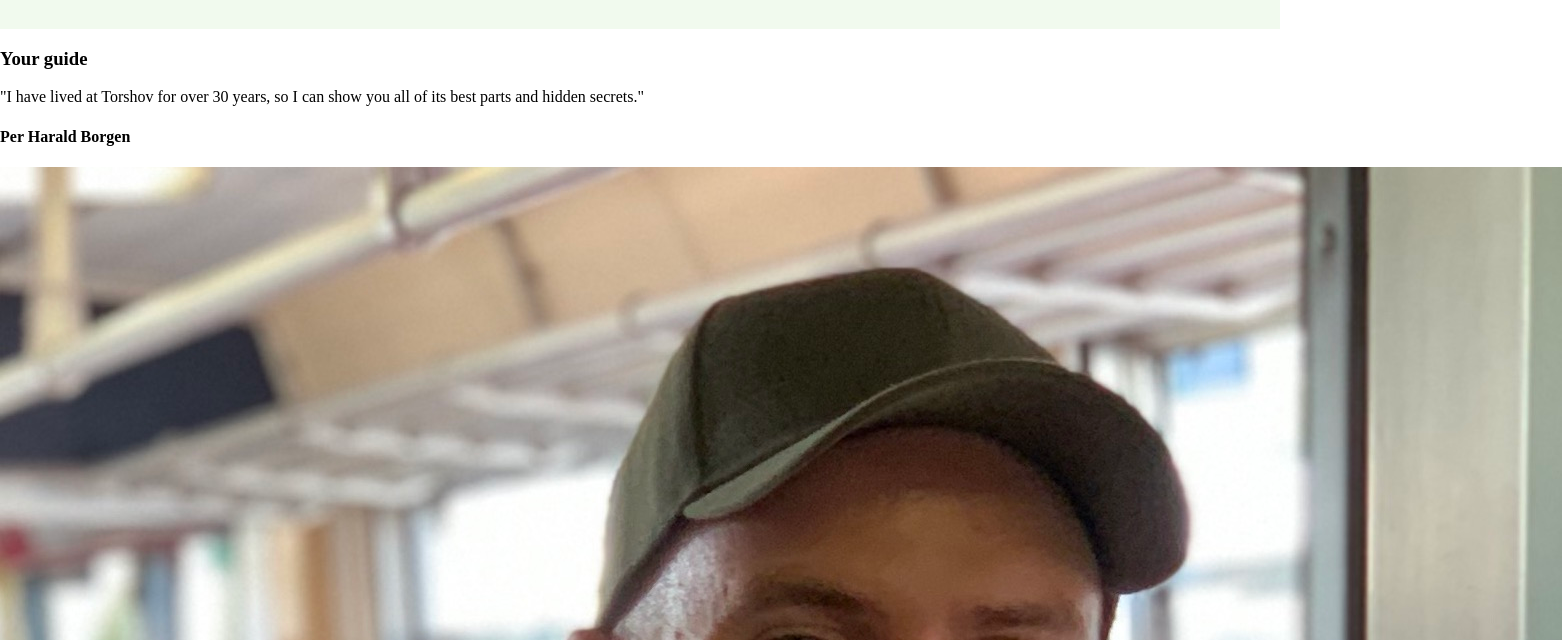
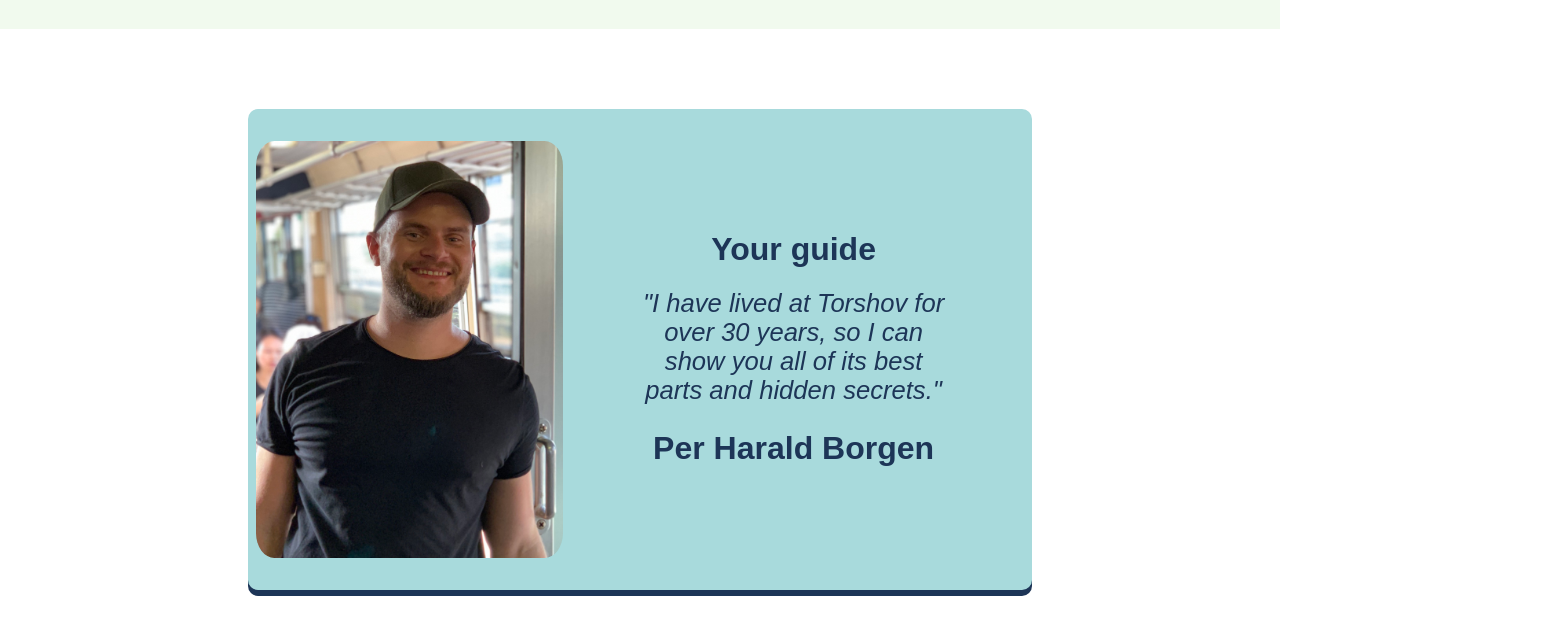
Before and after one commit to rahul-devrani/HomeTown, a plain HTML site: page index.html in a window 1280 px wide. Shown: the part 991-1631 px from the top of the page, 1562 px wide, since content can reach past the window. Drawn offline with Linux system fonts and the light colour scheme.

Commit message:
HomeTown Project Finished

```diff
--- a/index.html
+++ b/index.html
@@ -62,12 +62,31 @@
 
         </div>
 
+
+
+
+
+
         <!-- GUIDE SECTION -->
-        <div class="guide">
-            <h3>Your guide</h3>
-            <p>"I have lived at Torshov for over 30 years, so I can show you all of its best parts and hidden secrets."</p>
-            <h4>Per Harald Borgen</h4>
-            <img src="images/per.jpg">
+
+        <div class="guide_container">
+
+            <div class="guide">
+
+
+                <img class="lastimg" src="images/per.jpg">
+
+
+            <div class="guideright">
+                <span class="guidehead">Your guide</span>
+                <p class="guidepara">"I have lived at Torshov for over 30 years, so I can show you all of its best parts and hidden secrets."</p>
+                <span class="guideend">Per Harald Borgen</span>
+            </div>
+
         </div>
+    </div>
+
+
+
     </body>
 </html>
--- a/styles.css
+++ b/styles.css
@@ -117,14 +117,76 @@ line-height: normal;
         line-height: normal;
     }
 
+.guide_container{
+
+    display: flex;
+    justify-content: center;
+    align-items: center;
+    padding: 5rem 0;
+}
+
+.guide{
+    display: flex;
+    border-radius: 0.625rem;
+background: #A8DADC;
+box-shadow: 0px 6px 0px 0px #1D3557;
+width: 60%;
+padding: 2rem 0.5rem;
+}
+
+.lastimg{
+    width: 40%;
+    border-radius: 6%;
+}
 
 
+.guideright{
+
+    width: 100%;
+    display: flex;
+    flex-direction: column;
+    align-items: center;
+    justify-content: center;
+    padding: 2rem 0;
+}
 
 
+.guidehead{
+width: 12.9375rem;
+height: 2rem;
+color: #1D3557;
+text-align: center;
+font-family: Arial;
+font-size: 2rem;
+font-style: normal;
+font-weight: 700;
+line-height: normal;
+
+}
 
 
+.guidepara{
+
+color: #1D3557;
+text-align: center;
+font-family: Arial;
+font-size: 1.6rem;
+font-style: italic;
+font-weight: 100;
+width: 20rem;
 
 
+}
+.guideend{
+    color: #1D3557;
+
+    font-family: Arial;
+    font-size: 2rem;
+
+    font-weight: 700;
+
+
+}
 
 
 
```
